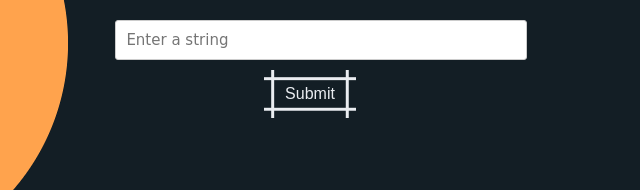
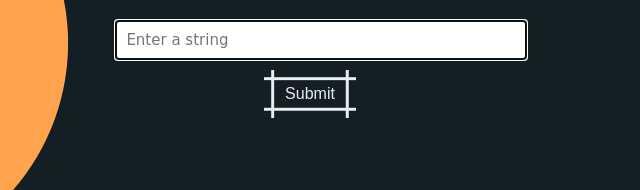
Before and after one commit to ashique-thaha/ascii-character-mapper, a plain HTML site: page index.html in a window 1280 px wide. Shown: the part 364-554 px from the top of the page, 330-970 px from the left. Drawn offline with Linux system fonts and the light colour scheme.

Commit message:
autofocus added

```diff
--- a/index.html
+++ b/index.html
@@ -6,7 +6,7 @@
 <body>
   <div id="container">
     <h1 class="header">ASCII Character Mapper</h1>
-    <input type="text" id="inputText" placeholder="Enter a string">
+    <input type="text" id="inputText" placeholder="Enter a string" autofocus>
     <button id="submitBtn">Submit</button>
     <p id="asciiResult"></p>
   </div>
```
